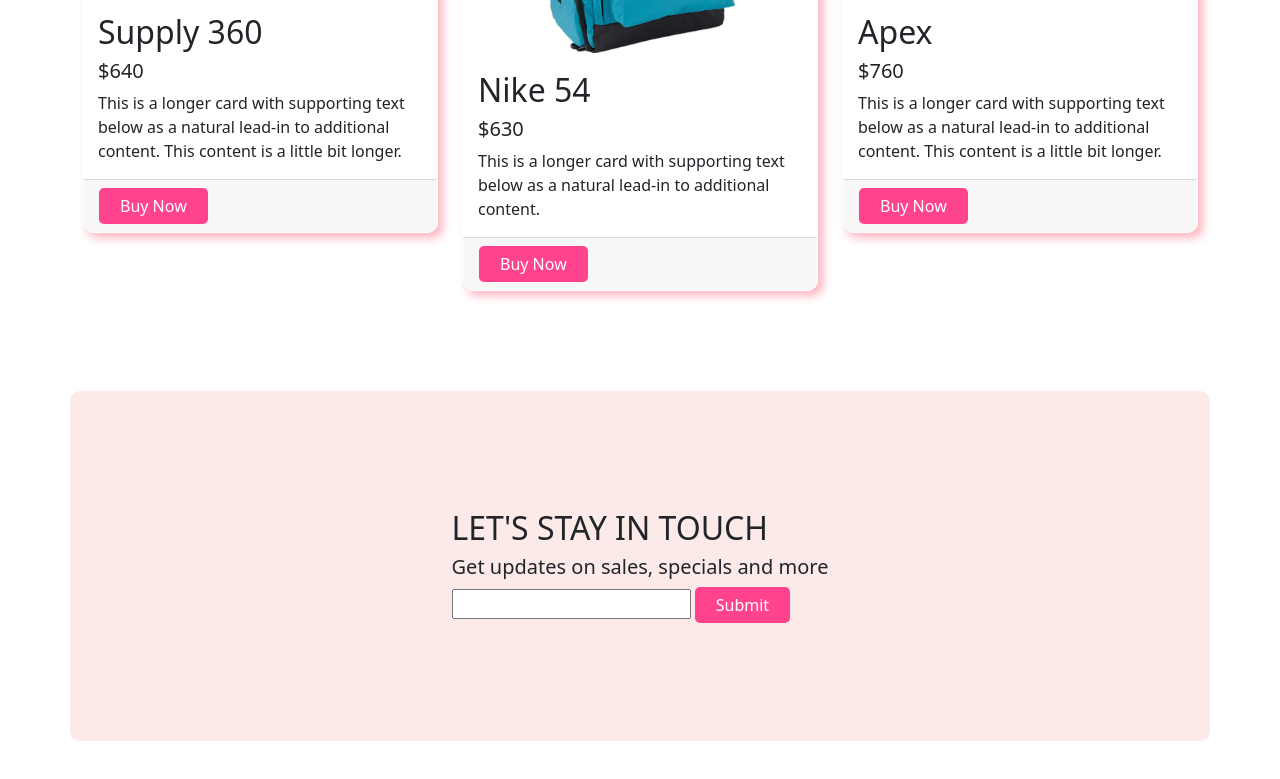
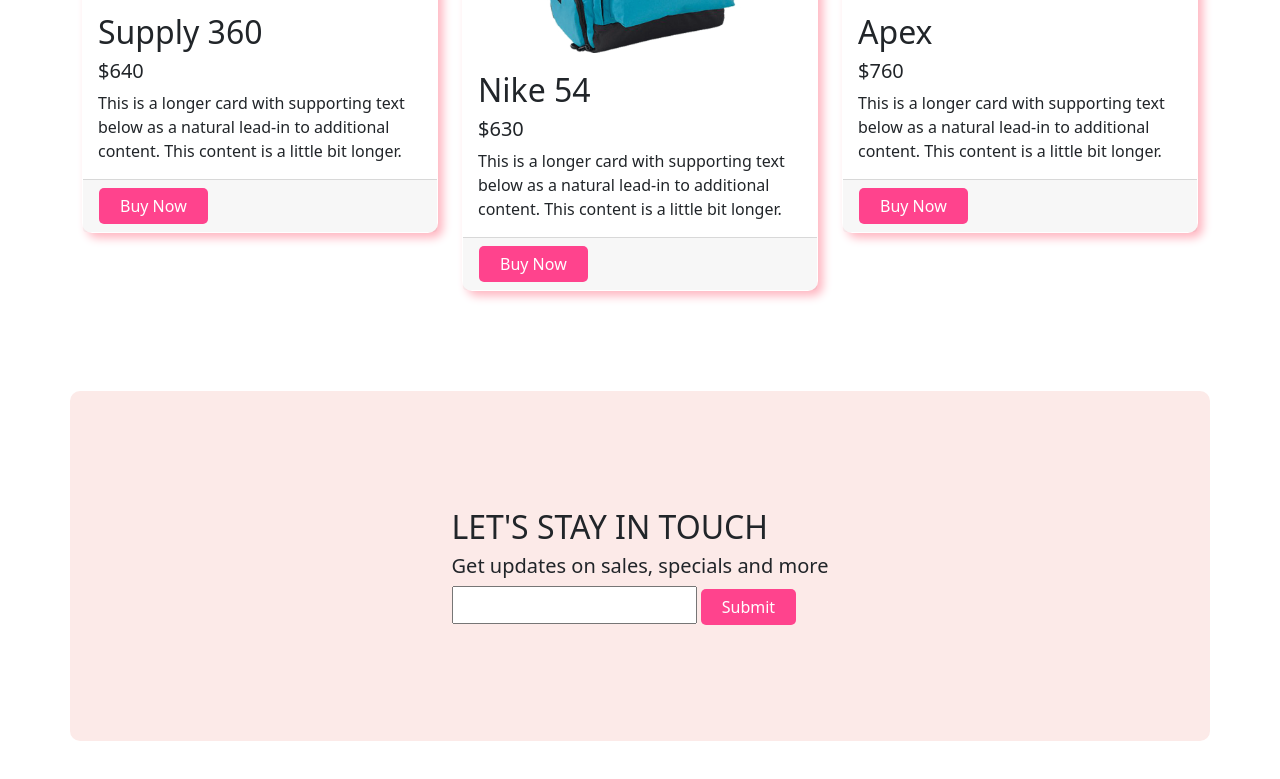
Before and after one commit to SadiaAfrinMim/panda-commarce-re, a plain HTML site: page index.html in a window 1280 px wide. Shown: the part 1939-2718 px from the top of the page. Drawn offline with nearby package versions, Linux system fonts and the light colour scheme.

Commit message:
responsive

```diff
--- a/css/style.css
+++ b/css/style.css
@@ -55,3 +55,6 @@ footer {
   text-align: center;
   padding-bottom: 10px;
 }
+.txt{
+  padding: 5px;
+}
--- a/index.html
+++ b/index.html
@@ -153,7 +153,7 @@
           <div class="card-body">
             <h2 class="card-title">Nike 54</h2>
             <p class="card-text">This is a longer card with supporting text below as a natural lead-in to additional
-              content.</p>
+              content. This content is a little bit longer.</p>
             <h5>$630</h5>
             <button class="btn">Buy Now</button>
           </div>
@@ -203,7 +203,7 @@
             <h2 class="card-title">Nike 54</h2>
             <h5>$630</h5>
             <p class="card-text">This is a longer card with supporting text below as a natural lead-in to additional
-              content.</p>
+              content. This content is a little bit longer.</p>
 
             <div class="card-footer">
 
@@ -235,7 +235,7 @@
     <div>
       <h2>LET'S STAY IN TOUCH</h2>
       <h5>Get updates on sales, specials and more</h5>
-      <input type="text">
+      <input class="txt" type="text">
       <button class="btn">Submit</button>
     </div>
   </div>
```
